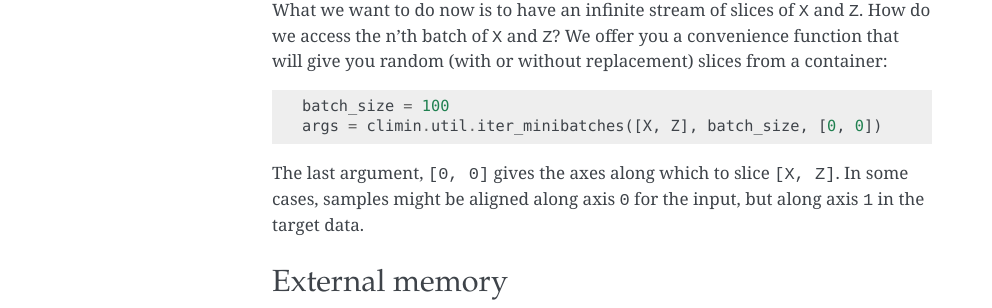
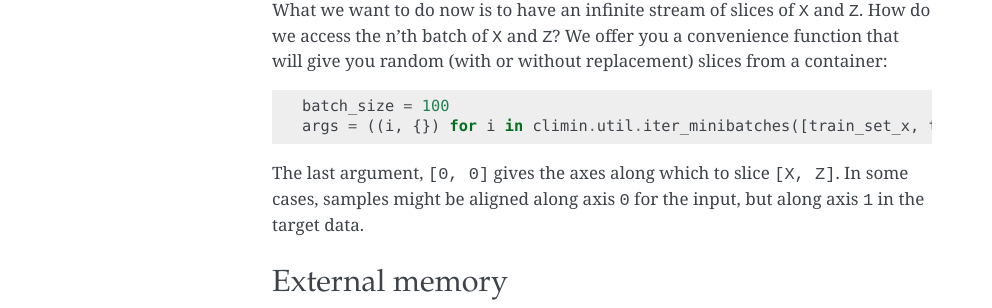
Before and after one commit to BRML/climin, a Sphinx documentation site: the page built from docs/source/data.rst, in a window 1280 px wide. Shown: the part 532-840 px from the top of the page, without its empty margins (148-1140 px from the left). Built offline with Sphinx 7.4.7, drawn with Linux system fonts in a browser that asks for light colours; formulas are drawn with MathJax 3.

Commit message:
fixed documentation on mini batches

```diff
--- a/docs/source/data.rst
+++ b/docs/source/data.rst
@@ -27,7 +27,7 @@ convenience function that will give you random (with or without replacement)
 slices from a container::
 
     batch_size = 100
-    args = climin.util.iter_minibatches([X, Z], batch_size, [0, 0])
+    args = ((i, {}) for i in climin.util.iter_minibatches([train_set_x, train_set_y], batch_size, [0, 0]))
 
 The last argument, ``[0, 0]`` gives the axes along which to slice ``[X, Z]``.
 In some cases, samples might be aligned along axis ``0`` for the input, but
```
